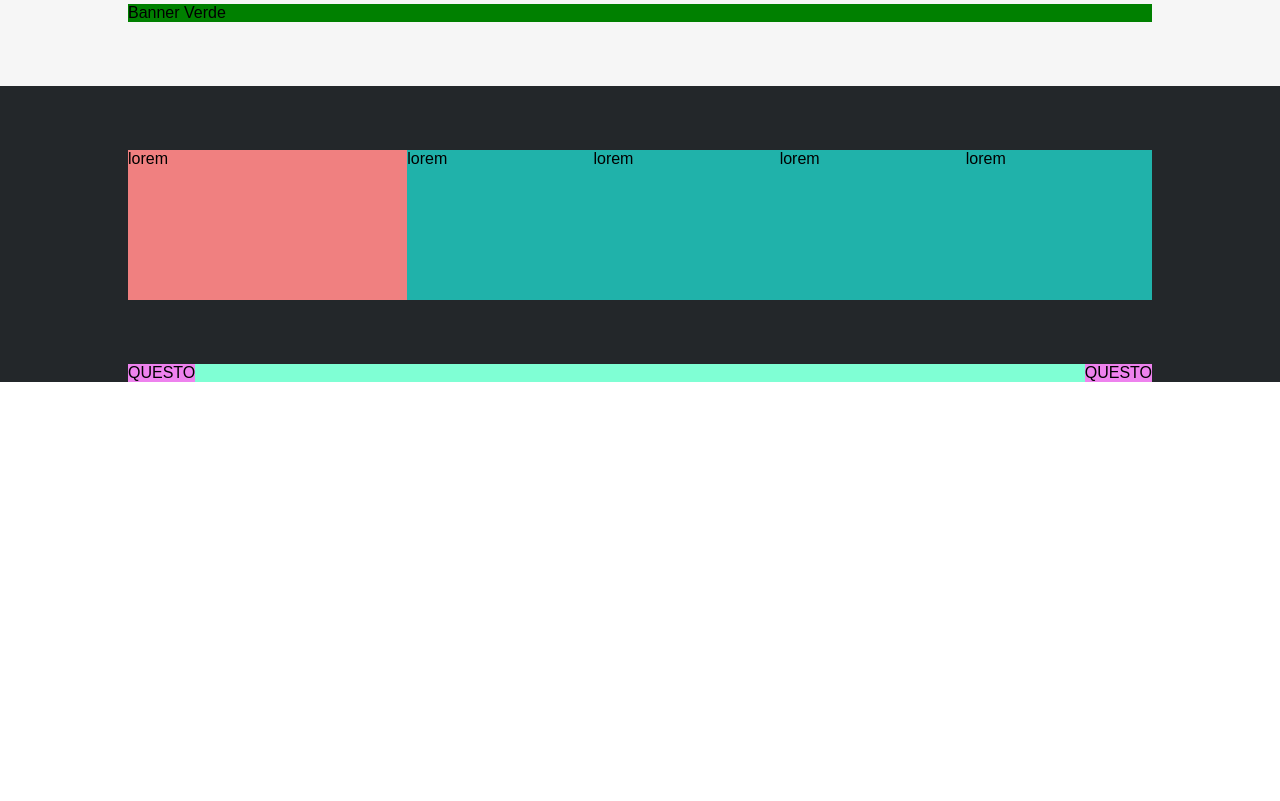
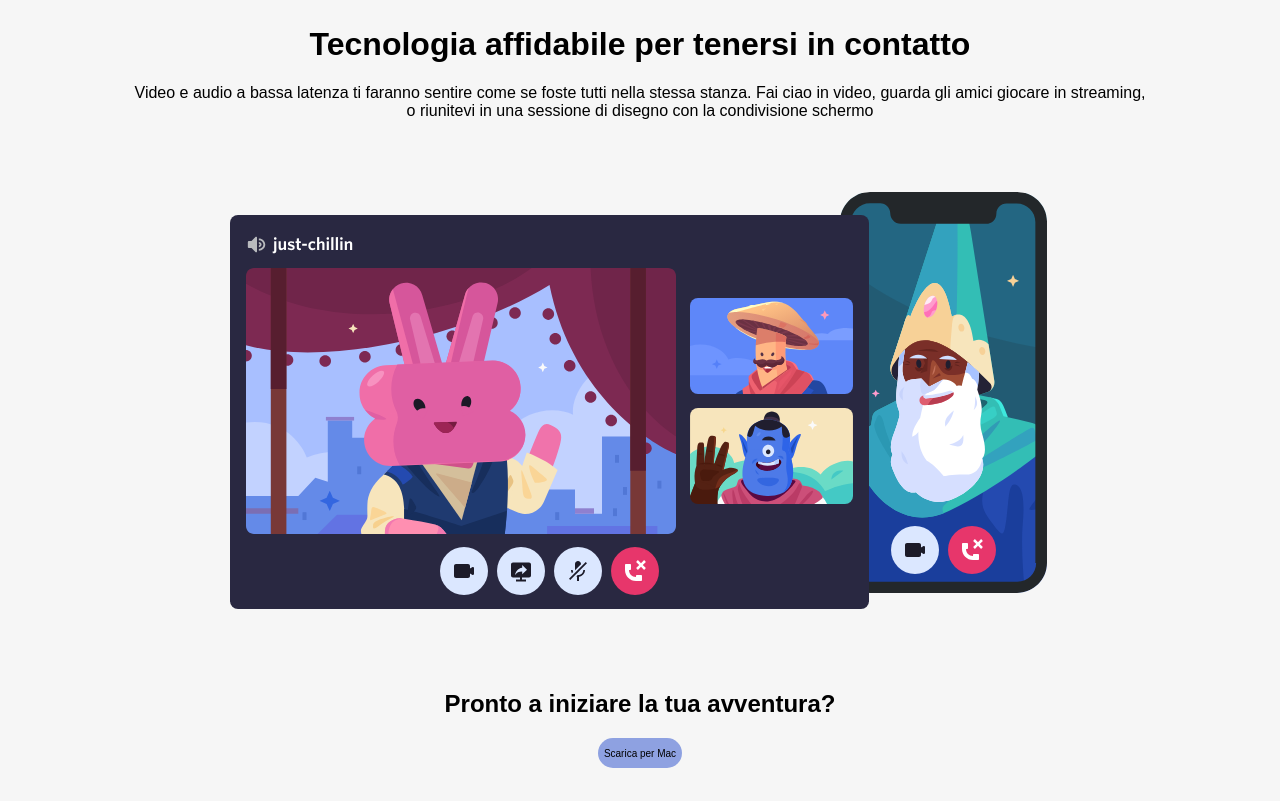
Before and after one commit to giacomomarongiu/htmlcss-struttura-discord, a plain HTML site: page index.html in a window 1280 px wide. Shown: the part 1939-2740 px from the top of the page. Before the commit the page ends 2321 px from the top, so only its background shows below. Drawn offline with Linux system fonts and the light colour scheme; a web font is replaced by a local one.

Commit message:
finish main - pause

```diff
--- a/assets/css/style.css
+++ b/assets/css/style.css
@@ -163,10 +163,22 @@ body {
 
 
 /*Used square_containter2 for the backgroud*/
-#site_down {
-    background-color: green;
-    width: 100%;
+.reverse {
+    flex-direction: column-reverse;
+    justify-content: center;
+    align-items: center;
+    text-align: center;
 }
+
+#item_4{
+    font-weight: bold;
+}
+
+#bottom_button{
+    background-color: #8ea1e1;
+    order: -1;
+}
+
 /*End of the Main*/
 
 
--- a/index.html
+++ b/index.html
@@ -82,17 +82,29 @@
         </div>
         <section class="column_35">
             <h2 class="h3_column_35">Da pochi a un fandom</h2>
-            <p class="p_column_35">Dai inizio a una community di qualsiasi dimensione con strumenti di moderazione e accesso ai membri personalizzabile. Concedi ai membri poteri speciali, crea canali privati, e molto altro.</p>
+            <p class="p_column_35">Dai inizio a una community di qualsiasi dimensione con strumenti di moderazione e
+                accesso ai membri personalizzabile. Concedi ai membri poteri speciali, crea canali privati, e molto
+                altro.</p>
         </section>
     </div>
     <!--Fine terzo blocco-->
 
+
     <!--Banner centrale, utilizzo sempre la classe centered
     e aprofitto di square_conteiner2 già esistente per prender il grigio-->
-    <div class="centered square_containter2">
-        <div id="site_down">
-            Banner Verde
+    <div class="centered square_containter2 reverse">
+        <h2>Pronto a iniziare la tua avventura?</h2>
+        <button class="banner_buttons" id="bottom_button">Scarica per Mac</button>
+        <div class="row_65">
+            <img class="item" src="./assets/img/item4-big.svg" alt="">
         </div>
+        <div class="row_35">
+            <h1 class="item_4">Tecnologia affidabile per tenersi in contatto</h1>
+            <p class="">Video e audio a bassa latenza ti faranno sentire come se foste tutti nella stessa stanza. Fai
+                ciao in video, guarda gli amici giocare in streaming, o riunitevi in una sessione di disegno con la
+                condivisione schermo</p>
+        </div>
+
     </div>
     <!--Fine banner verde-->
     <!--Fine del main-->
```
